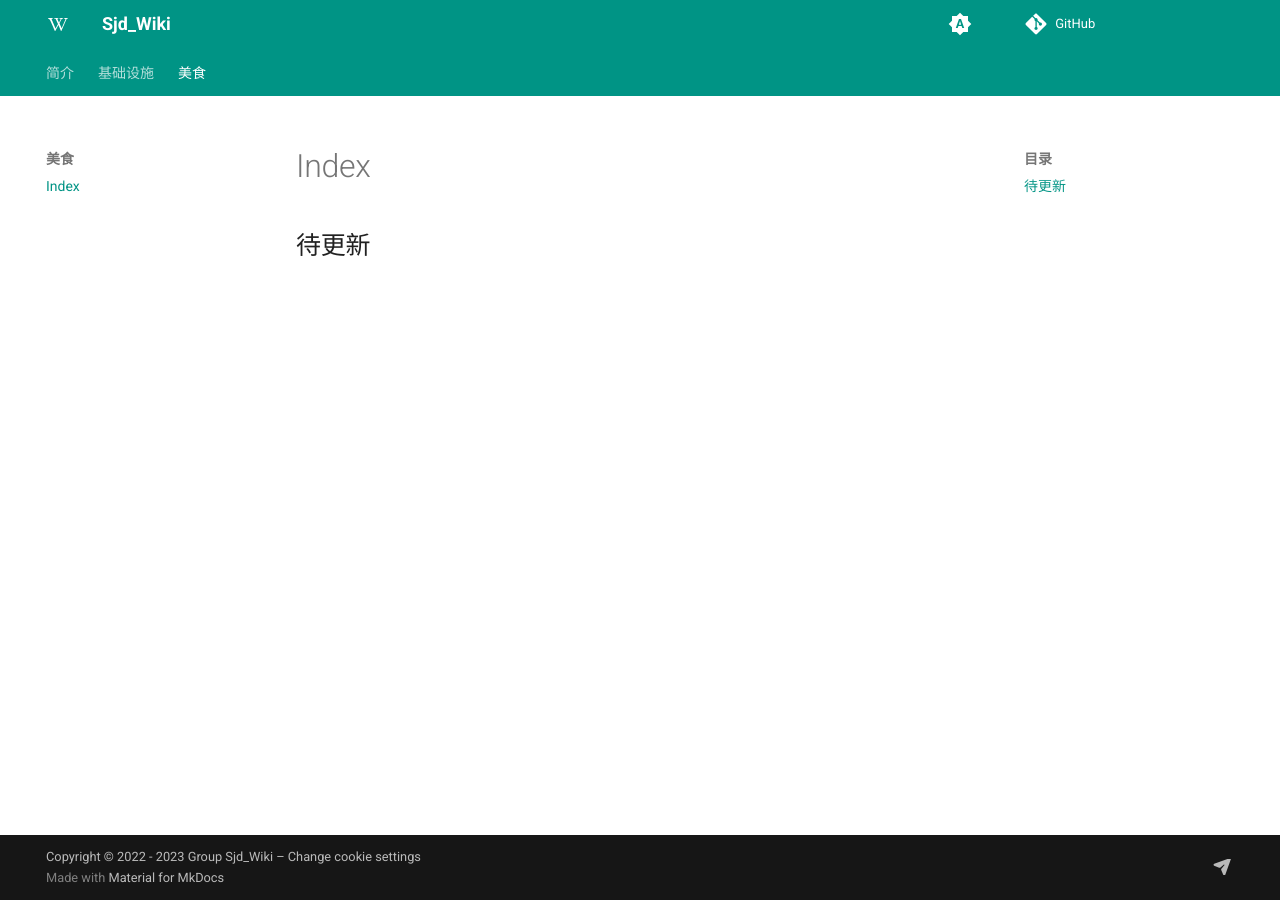
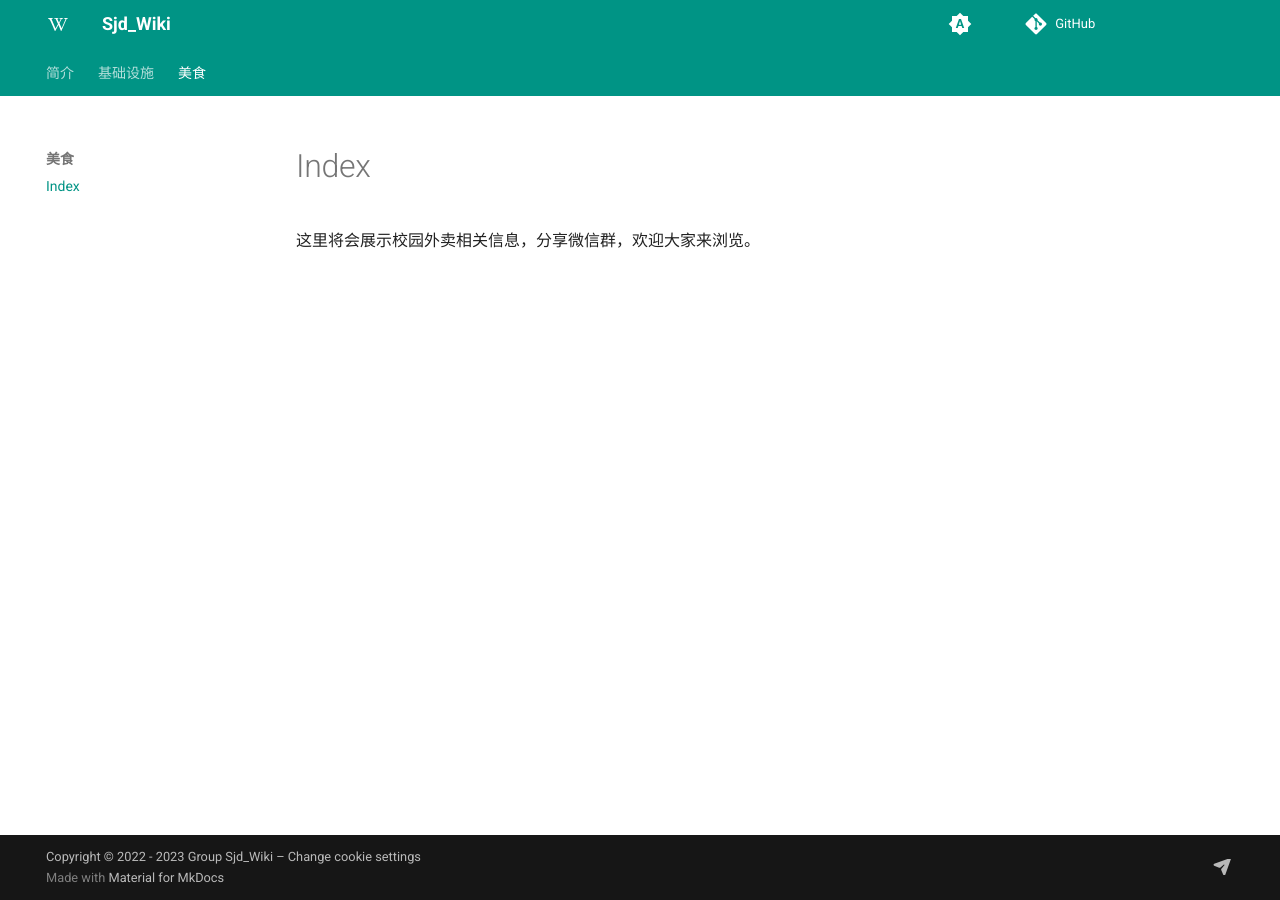
Before and after one commit to juiiyang/Sjd_Wiki, an MkDocs documentation site: the page built from docs/美食/index.md, in a window 1280 px wide. Built offline with MkDocs 1.6.1 and Material for MkDocs 9.7.7, drawn with Linux system fonts in a browser that asks for light colours; comment, search, counter and statistics services are not loaded.

Commit message:
添加一个美食简介

```diff
--- a/docs/美食/index.md
+++ b/docs/美食/index.md
@@ -1 +1 @@
-## 待更新
+这里将会展示校园外卖相关信息，分享微信群，欢迎大家来浏览。
```
